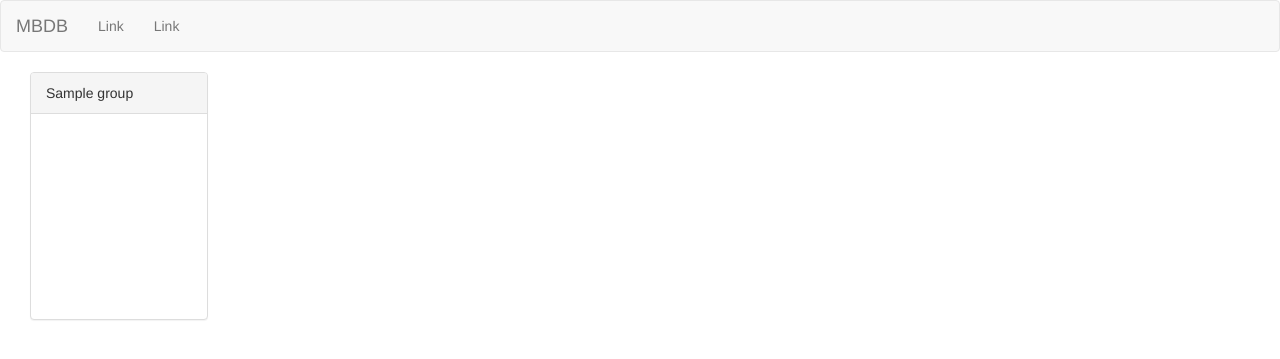
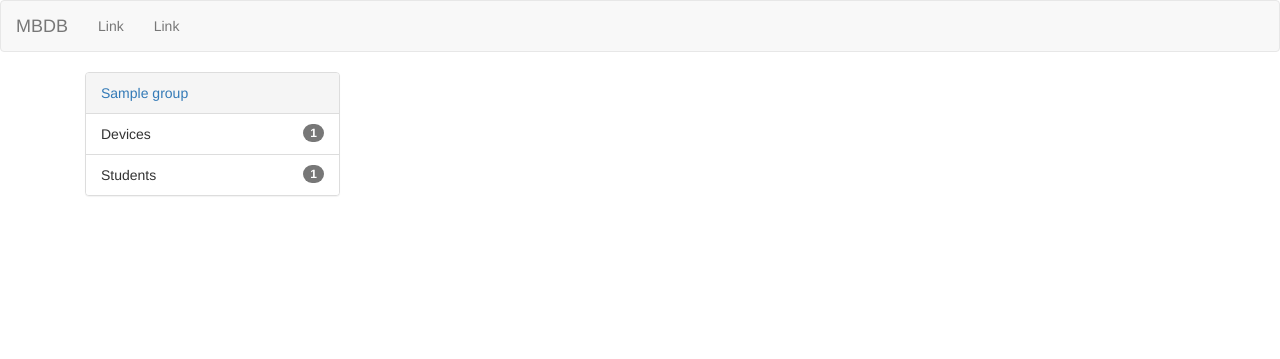
Before and after one commit to roadrunner2348/MBDB, a Python web app: template MBDB/inventory/templates/inventory/group_list.html in a window 1280 px wide. Shown: the top 359 px of the page. Run offline with Jinja, Linux system fonts and the light colour scheme; the template is opened without the code that fills it: most values are stand-ins (such as "Sample title", 1, 10 or a date in 2020); some libraries are stand-ins or nearby versions.

Commit message:
Group List UI Tweaks

```diff
--- a/MBDB/inventory/templates/inventory/base.html
+++ b/MBDB/inventory/templates/inventory/base.html
@@ -48,7 +48,7 @@
     </div><!-- /.navbar-collapse -->
   </div><!-- /.container-fluid -->
 </nav>
-<div class="container-fluid" id="content">
+<div class="container" id="content">
   {% block content %}{% endblock %}
 </div>
 
--- a/MBDB/inventory/templates/inventory/group_list.html
+++ b/MBDB/inventory/templates/inventory/group_list.html
@@ -3,26 +3,22 @@
 {% block content %}
   {% for group in group_list %}
 
-  <div class="col-md-2">
+  <div class="col-md-3">
     <div class="panel panel-default">
       <div class="panel-heading">
-        {{ group.name }}
+        <a href="#">{{ group.name }}</a>
       </div>
-      <div class="panel-body">
-        <div id="{{ group.name }}_chart" style="height:175px;"></div>
-        <script type="text/javascript">
-        new Morris.Donut({
-          element: '{{ group.name }}_chart',
-          data: [
-            { label: 'Checked Out', value: 240 },
-            { label: 'Checked In', value: 145 }
-          ],
-          resize: true
-        });
-        </script>
-        </div>
-      </div>
+      <ul class="list-group">
+        <li class="list-group-item">
+          <span class="badge">{{ group.device_set.all|length }}</span>
+          Devices
+        </li>
+        <li class="list-group-item">
+          <span class="badge">{{ group.student_set.all|length }}</span>
+          Students
+        </li>
+      </ul>
     </div>
-
+</div>
   {% endfor %}
 {% endblock %}
```
